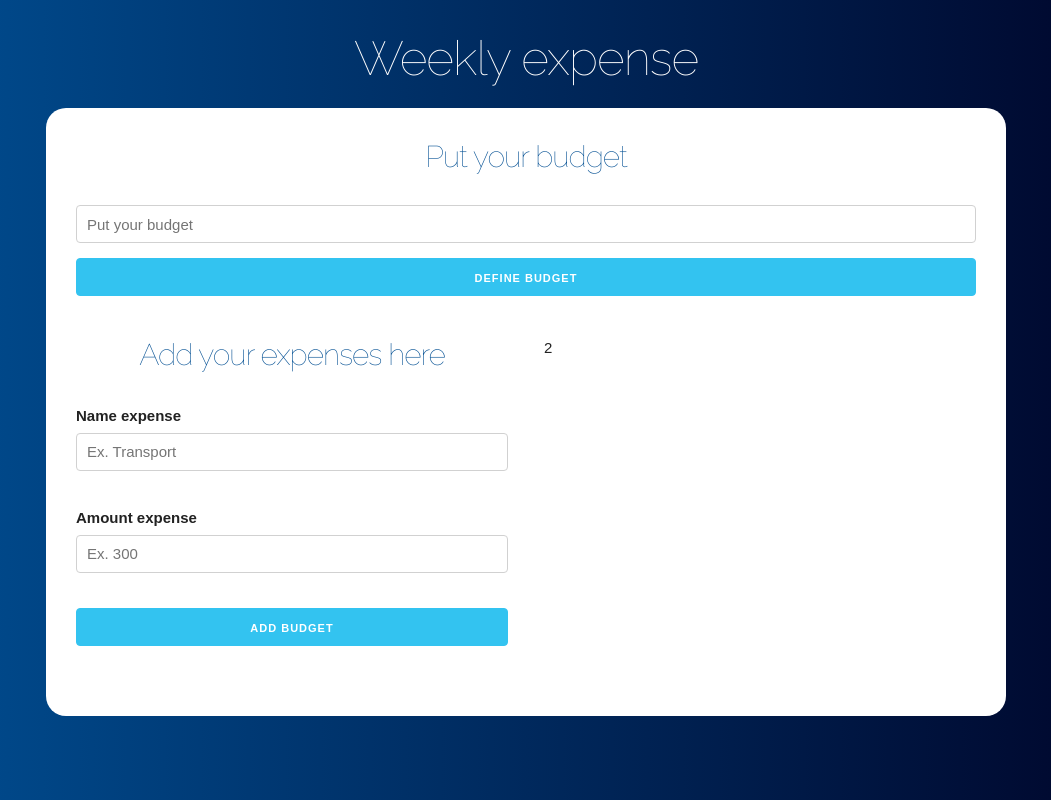
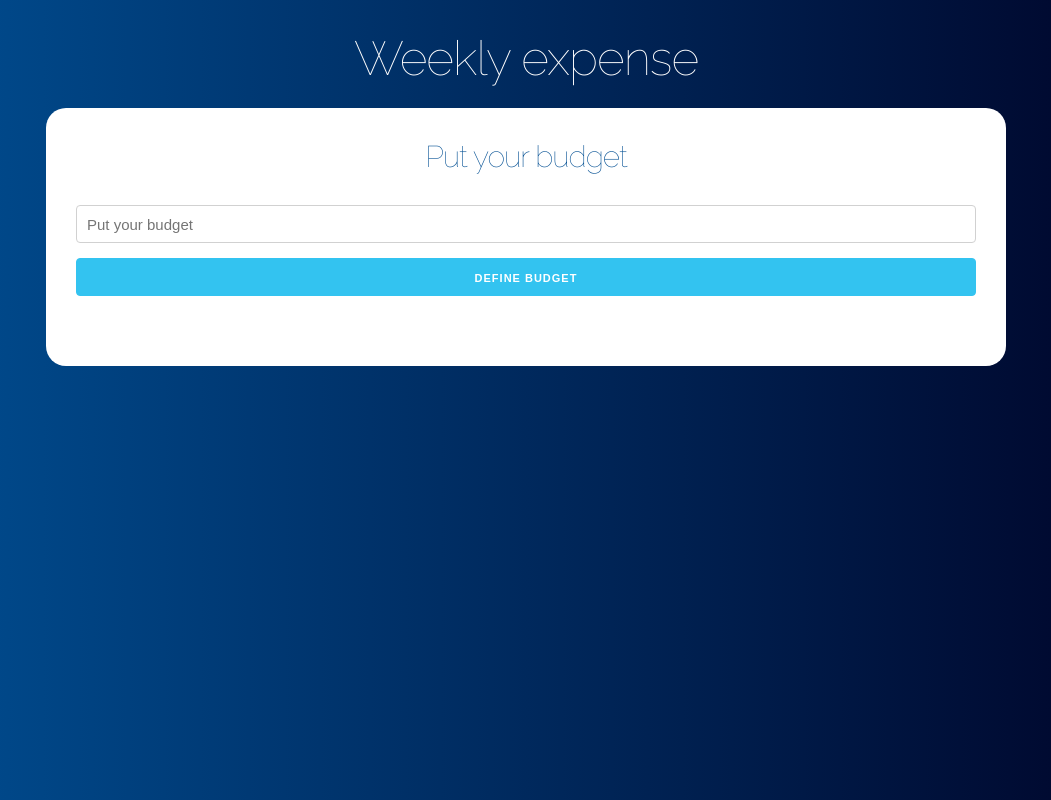
Before and after one commit to Francisco28/budget_react, a React (Create React App) app: page / in a window 1280 px wide. Shown: the whole page, without its empty margins (114-1165 px from the left). Built offline with nearby package versions, Linux system fonts and the light colour scheme.

Commit message:
conditional load

```diff
--- a/src/App.js
+++ b/src/App.js
@@ -8,6 +8,7 @@ function App() {
   //define the state - hooks
   const [ budget, saveBudget ] = useState(0);
   const [ remaining, saveRemaining ] = useState(0);
+  const [ showQuestion, updateQuestion ] = useState(true);
 
   return (
     <div className="container">
@@ -15,11 +16,15 @@ function App() {
           <h1>Weekly expense</h1>
 
           <div className="content-main content">
+            { showQuestion ?
+              (
                 <Question
                     saveBudget={saveBudget}
                     saveRemaining={saveRemaining}
+                    updateQuestion={updateQuestion}
                 />
-
+              ) :
+              (
                 <div className="row">
                   <div className="one-half column">
                     <Form />
@@ -28,6 +33,8 @@ function App() {
                     2
                   </div>
                 </div>
+              )
+            }
 
           </div>
         </header>
--- a/src/components/Question.js
+++ b/src/components/Question.js
@@ -1,7 +1,7 @@
 import React, { Fragment, useState } from 'react';
 import Error from './Error';
 
-const Question = ({saveBudget, saveRemaining}) => {
+const Question = ({saveBudget, saveRemaining, updateQuestion}) => {
 
     //define the "state"
     const [amount, saveAmount ] = useState(0);
@@ -25,6 +25,7 @@ const Question = ({saveBudget, saveRemaining}) => {
         saveError(false);
         saveBudget(amount);
         saveRemaining(amount);
+        updateQuestion(false);
     }
 
     return (
```
Lines whose indentation alone changed are shown as unchanged.
